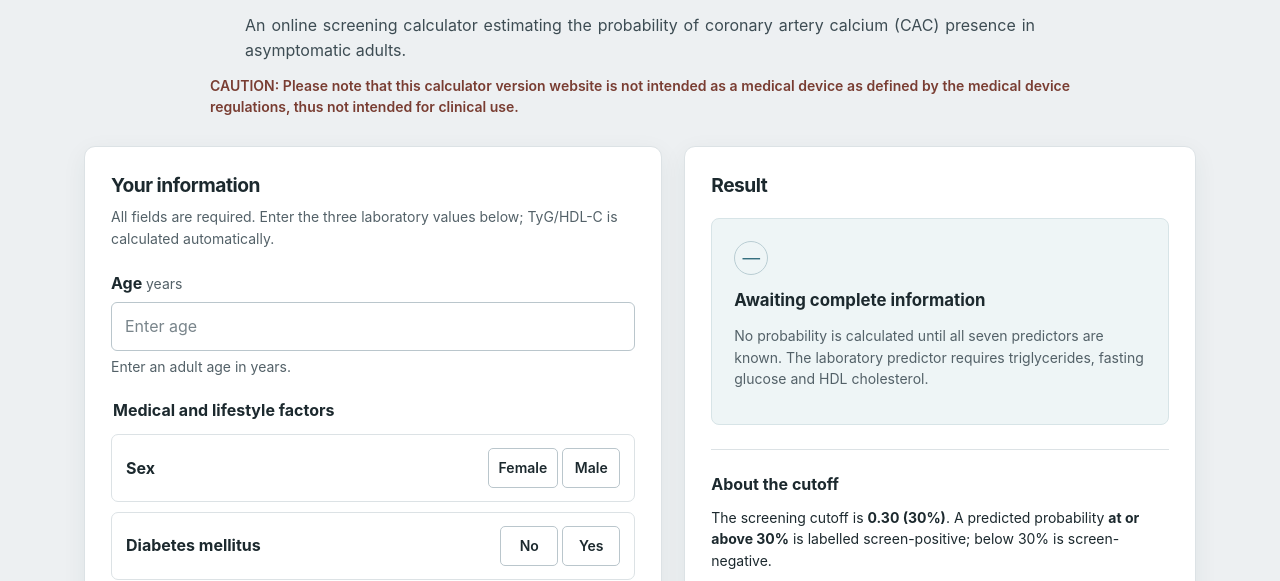
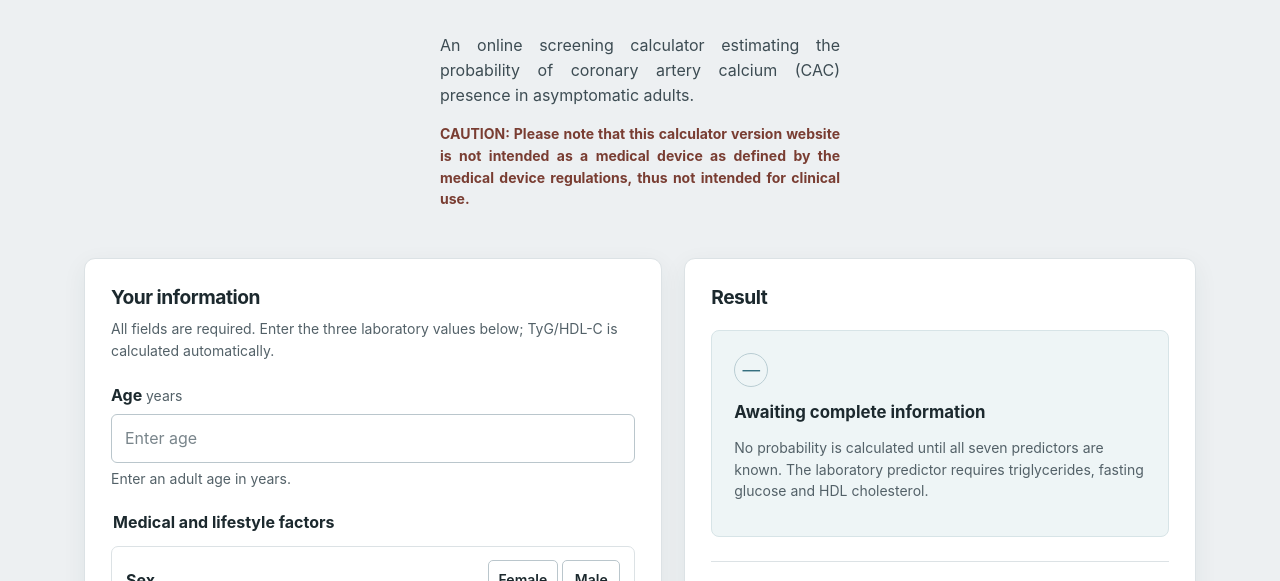
Before and after one commit to boonsengyeoh/Predicting-Asymptomatic-Coronary-Artery-Calcium-Among-Southeast-Asians, a plain HTML site: page index.html in a window 1280 px wide. Shown: the part 149-730 px from the top of the page. Drawn offline with Linux system fonts and the light colour scheme.

Commit message:
Add files via upload

```diff
--- a/index.html
+++ b/index.html
@@ -15,8 +15,9 @@
     header { text-align:center; max-width:980px; margin:0 auto 28px; }
     .eyebrow { display:inline-block; margin:0 0 12px; padding:5px 12px; border:1px solid #c8dade; border-radius:30px; color:var(--teal-dark); font-size:.8rem; font-weight:700; letter-spacing:.09em; text-transform:uppercase; }
     h1 { font-size:clamp(1.85rem,4vw,2.85rem); line-height:1.14; letter-spacing:-.035em; margin:0 0 16px; }
-    header .intro { text-align:justify; max-width:790px; margin:0 auto 12px; color:#3d4c53; }
-    .caution { text-align:justify; max-width:860px; margin:0 auto; color:#793d32; font-size:.875rem; font-weight:600; }
+    .intro-box { width:100%; max-width:440px; margin:0 auto; padding:20px; text-align:justify; overflow-wrap:break-word; }
+    header .intro { margin:0 0 16px; color:#3d4c53; }
+    .caution { margin:0; color:#793d32; font-size:.875rem; font-weight:700; }
     .layout { display:grid; grid-template-columns:minmax(0,1.13fr) minmax(0,1fr); gap:22px; align-items:start; }
     .card { background:white; border:1px solid var(--line); border-radius:11px; box-shadow:0 7px 24px #273b4510; padding:26px; }
     h2 { font-size:1.2rem; line-height:1.3; letter-spacing:-.025em; margin:0 0 8px; }
@@ -94,8 +95,10 @@
   <main class="page">
     <header>
       <h1>Screening for Asymptomatic<br>Coronary Atherosclerosis</h1>
-      <p class="intro">An online screening calculator estimating the probability of coronary artery calcium (CAC) presence in asymptomatic adults.</p>
-      <p class="caution">CAUTION: Please note that this calculator version website is not intended as a medical device as defined by the medical device regulations, thus not intended for clinical use.</p>
+      <div class="intro-box">
+        <p class="intro">An online screening calculator estimating the probability of coronary artery calcium (CAC) presence in asymptomatic adults.</p>
+        <p class="caution">CAUTION: Please note that this calculator version website is not intended as a medical device as defined by the medical device regulations, thus not intended for clinical use.</p>
+      </div>
     </header>
 
     <noscript><p>JavaScript must be enabled to use this calculator. No prediction is available while JavaScript is disabled.</p></noscript>
```
